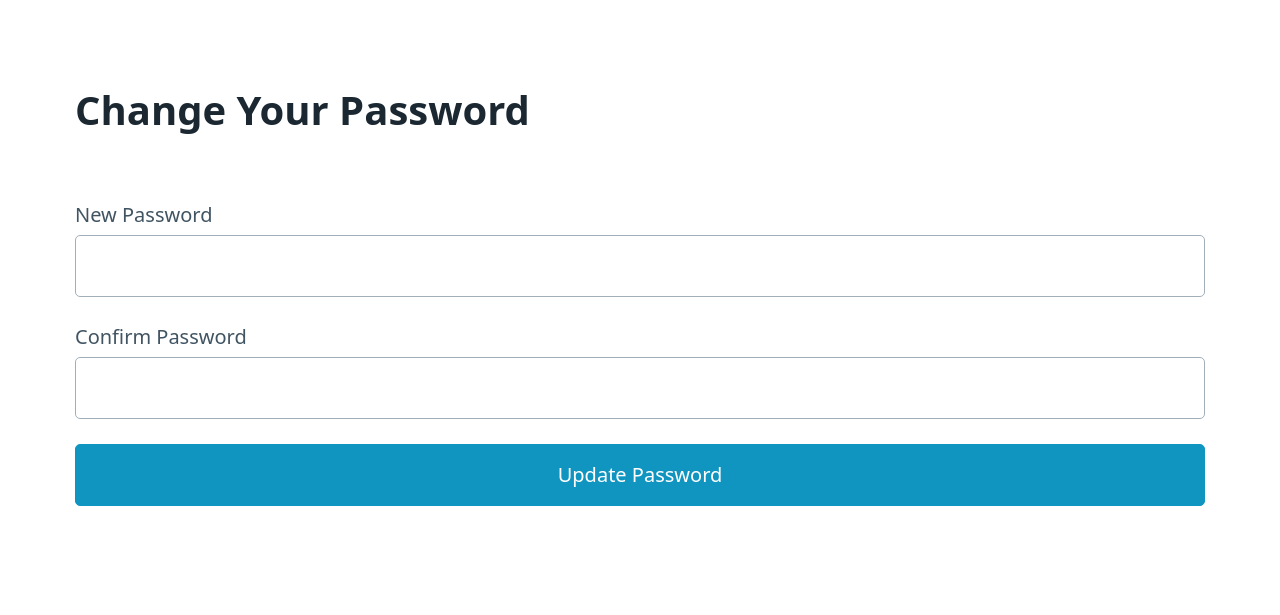
After one commit to P2-Smart-Trash-Pickup/Server, a FastAPI app: template Templates/ChangePassword.html in a window 1280 px wide. The commit adds this page. Shown: the top 615 px of the page. Run offline with FastAPI, Linux system fonts and the light colour scheme; the template is opened without the code that fills it, so the values that code supplies are empty; parts of the project's set-up code (start-up, migrations or seed data) failed here and were passed over.

Commit message:
more stuf

```diff
--- /dev/null
+++ b/Templates/ChangePassword.html
@@ -0,0 +1,24 @@
+<!DOCTYPE html>
+<html lang="en">
+<head>
+  <meta charset="UTF-8">
+  <title>Change Password</title>
+  <link rel="stylesheet" href="https://unpkg.com/@picocss/pico@latest/css/pico.min.css">
+</head>
+<body>
+  <main class="container">
+    <h1>Change Your Password</h1>
+    <form method="post" action="/change-password">
+      <label>
+        New Password
+        <input type="password" name="new_password" required>
+      </label>
+      <label>
+        Confirm Password
+        <input type="password" name="confirm_password" required>
+      </label>
+      <button type="submit">Update Password</button>
+    </form>
+  </main>
+</body>
+</html>
--- a/Templates/index.html
+++ b/Templates/index.html
@@ -12,7 +12,7 @@
       <h1>Welcome, {{ user.email }}</h1>
       <div>
         {% if user.is_admin %}
-          <a href="/add-u ser" class="contrast" style="margin-right: 1rem;">➕ Create User</a>
+          <a href="/add-user" class="contrast" style="margin-right: 1rem;">➕ Create User</a>
         {% endif %}
         <a href="/logout">Log out</a>
       </div>
--- a/main/main.py
+++ b/main/main.py
@@ -41,15 +41,29 @@ async def login_page(request: Request):
 async def login(response: Response, username: str = Form(...), password: str = Form(...)):
     db = SessionLocal()
     user = db.query(User).filter(User.email == username).first()
-    db.close()
 
     if user and sha256_crypt.verify(password, user.password_hash):
-        token = serializer.dumps({"email": user.email, "is_admin": user.is_admin})
-        resp = RedirectResponse("/", status_code=302)
+        if user.must_reset:
+            # Store only email in session for password reset
+            token = serializer.dumps({"email": user.email, "force_reset": True})
+            resp = RedirectResponse("/change-password", status_code=302)
+        else:
+            token = serializer.dumps({"email": user.email, "is_admin": user.is_admin})
+            resp = RedirectResponse("/", status_code=302)
+
         resp.set_cookie(key="session", value=token, httponly=True)
+        db.close()
         return resp
 
+    db.close()
     return HTMLResponse("<h1>Invalid credentials</h1><p><a href='/login'>Try again</a></p>", status_code=401)
+
+@app.get("/change-password", response_class=HTMLResponse)
+async def change_password_page(request: Request):
+    user = get_session_user(request)
+    if not user or not user.get("force_reset"):
+        return RedirectResponse("/", status_code=302)
+    return templates.TemplateResponse("ChangePassword.html", {"request": request})
 
 @app.get("/logout")
 async def logout():
@@ -99,3 +113,32 @@ async def add_user(
     db.commit()
     db.close()
     return RedirectResponse("/", status_code=302)
+
+@app.post("/change-password")
+async def change_password(
+    request: Request,
+    new_password: str = Form(...),
+    confirm_password: str = Form(...),
+):
+    user = get_session_user(request)
+    if not user or not user.get("force_reset"):
+        return RedirectResponse("/", status_code=302)
+
+    if new_password != confirm_password:
+        return HTMLResponse("<h1>Passwords do not match.</h1><a href='/change-password'>Try again</a>", status_code=400)
+
+    db = SessionLocal()
+    user_obj = db.query(User).filter(User.email == user["email"]).first()
+    user_obj.password_hash = sha256_crypt.hash(new_password)
+    user_obj.must_reset = False
+    db.commit()
+
+    # Get values before session closes
+    email = user_obj.email
+    is_admin = user_obj.is_admin
+    db.close()
+
+    token = serializer.dumps({"email": email, "is_admin": is_admin})
+    resp = RedirectResponse("/", status_code=302)
+    resp.set_cookie(key="session", value=token, httponly=True)
+    return resp
```
Also changed, not shown: users.db.
